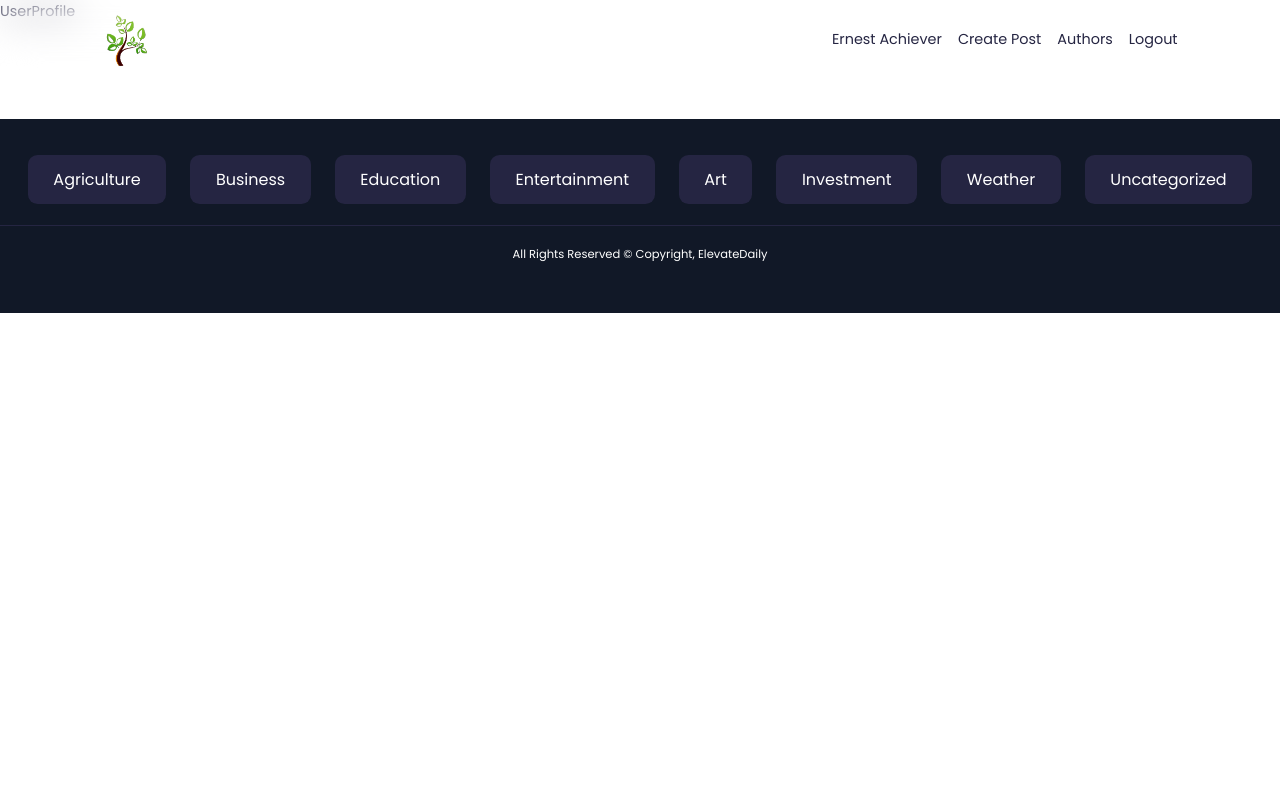
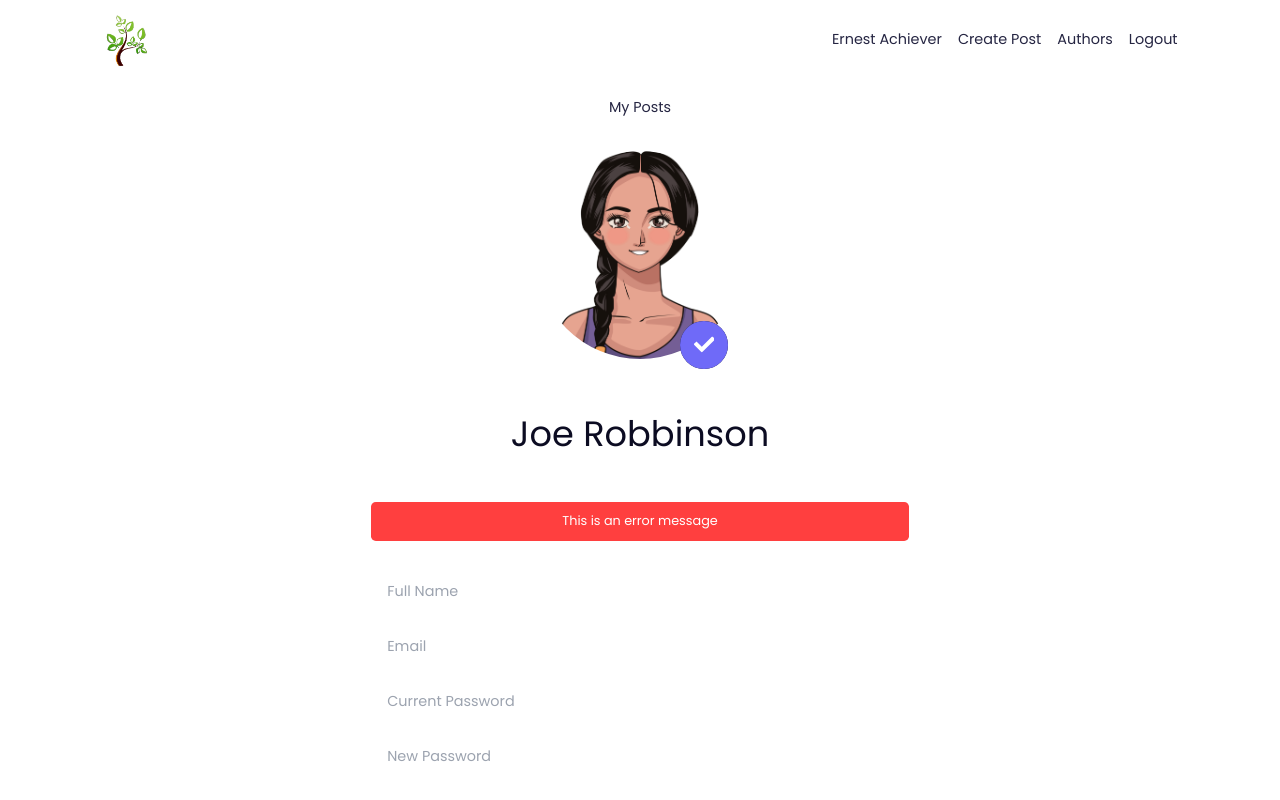
Before and after one commit to Levindu-Herath/ElevateDaily, a React (Vite) app in the folder frontend/: page /profile/sdfsdf in a window 1280 px wide. Shown: the top 800 px of the page. Built offline with nearby package versions, Linux system fonts and the light colour scheme.

Commit message:
User Profile page is completed

```diff
--- a/frontend/src/components/header/Header.jsx
+++ b/frontend/src/components/header/Header.jsx
@@ -12,7 +12,7 @@
           <img src={Logo} alt='logo' />
         </Link>
         <ul className='nav__menu'>
-          <li><Link to="/profile">Ernest Achiever</Link></li>
+          <li><Link to="/profile/sdfsdf">Ernest Achiever</Link></li>
           <li><Link to="/create">Create Post</Link></li>
           <li><Link to="/authors">Authors</Link></li>
           <li><Link to="/logout">Logout</Link></li>
--- a/frontend/src/index.css
+++ b/frontend/src/index.css
@@ -388,3 +388,70 @@
     margin-top: 0.5rem;
     text-align: left;
 }
+
+
+/* Profile */
+
+.profile__container {
+    display: grid;
+    place-items: center;
+    text-align: center;
+}
+
+.profile__details {
+    width: 100%;
+}
+
+.avatar__wrapper {
+    width: 15rem;
+    aspect-ratio: 1/1;
+    position: relative;
+    margin-inline: auto;
+    margin-top: 1rem;
+}
+
+.profile__avatar {
+    height: 100%;
+    border-radius: 50%;
+    border: 1rem solid var(--color-white);
+    overflow: hidden;
+}
+
+.avatar__form {
+    height: 1rem;
+}
+
+.avatar__form input {
+    visibility: hidden;
+}
+
+.avatar__form label, .profile__avatar-btn {
+    background: var(--color-gray-900);
+    color: var(--color-white);
+    font-size: 1.2rem;
+    position: absolute;
+    right: 2rem;
+    bottom: 1.4rem;
+    width: 3rem;
+    height: 3rem;
+    display: grid;
+    place-items: center;
+    border-radius: 50%;
+}
+
+.profile__avatar-btn {
+    cursor: pointer;
+    padding: 0;
+    font-size: 1.3rem;
+    background: var(--color-primary);
+}
+
+.profile__details h1 {
+    margin-top: 1.5rem;
+}
+
+.form.profile__form {
+    margin-top: 3rem;
+    margin-inline: auto;
+    width: var(--form-width);
+}
--- a/frontend/src/pages/Login.jsx
+++ b/frontend/src/pages/Login.jsx
@@ -25,6 +25,8 @@
             name='email'
             value={userData.email}
             onChange={handleInputChange}
+            autoFocus
+            // autoFocus is used to focus on the input field as soon as the page loads
           />
 
           <input
--- a/frontend/src/pages/UserProfile.jsx
+++ b/frontend/src/pages/UserProfile.jsx
@@ -1,8 +1,77 @@
-import React from 'react'
+import React, {useState} from 'react'
+import {Link} from 'react-router-dom'
+import Avatar01 from '../assets/images/avatar01.png'
+import {FaEdit, FaCheck} from 'react-icons/fa'
 
 const UserProfile = () => {
+  const [avatar, setAvatar] = useState(Avatar01);
+  const [name, setName] = useState('');
+  const [email, setEmail] = useState('');
+  const [currentPassword, setCurrentPassword] = useState('');
+  const [newPassword, setNewPassword] = useState('');
+  const [confirmNewPassword, setConfirmNewPassword] = useState('')
+
   return (
-    <div>UserProfile</div>
+    <section className="profile">
+      <div className="container profile__container">
+        <Link to={`/myposts/sdfsdf`}>My Posts</Link>
+        <div className="profile__details">
+          <div className="avatar__wrapper">
+            <div className="profile__avatar">
+              <img src={avatar} alt="Avatar" />
+            </div>
+            <form className="avatar__form">
+              <input
+                type="file"
+                id="avatar"
+                name="avatar"
+                onChange={e => setAvatar(e.target.files[0])}
+                accept='png, jpg, jpeg'
+              />
+              <label htmlFor="avatar"><FaEdit/></label>
+            </form>
+            <button className="profile__avatar-btn"><FaCheck/></button>
+          </div>
+
+          <h1>Joe Robbinson</h1>
+
+          <form action="" className="form profile__form">
+            <p className="form__error-message">This is an error message</p>
+            <input
+              type='text'
+              placeholder='Full Name'
+              value={name}
+              onChange={e => setName(e.target.value)}
+            />
+            <input
+              type='email'
+              placeholder='Email'
+              value={email}
+              onChange={e => setEmail(e.target.value)}
+            />
+            <input
+              type='password'
+              placeholder='Current Password'
+              value={currentPassword}
+              onChange={e => setCurrentPassword(e.target.value)}
+            />
+            <input
+              type='password'
+              placeholder='New Password'
+              value={newPassword}
+              onChange={e => setNewPassword(e.target.value)}
+            />
+            <input
+              type='password'
+              placeholder='Confirm New Password'
+              value={confirmNewPassword}
+              onChange={e => setConfirmNewPassword(e.target.value)}
+            />
+            <button type='submit' className="btn primary">Update Details</button>
+          </form>
+        </div>
+      </div>
+    </section>
   )
 }
 
```
